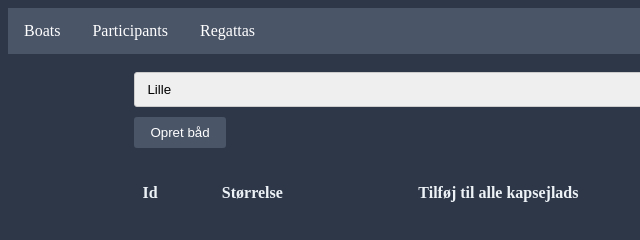
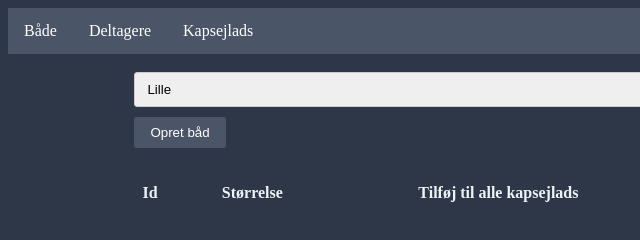
Before and after one commit to DanielStarckLorenzen/kapsejlads24timersFrontend, a website: page boats.html in a window 1280 px wide. Shown: the full height of the page, 0-640 px from the left. Drawn offline with Linux system fonts and the light colour scheme; no server answers.

Commit message:
second commit

```diff
--- a/boats.html
+++ b/boats.html
@@ -10,9 +10,9 @@
 <body onload="getBoats()">
 <nav class="navbar">
     <ul>
-        <li><a href="boats.html">Boats</a></li>
-        <li><a href="participants.html">Participants</a></li>
-        <li><a href="regattas.html">Regattas</a></li>
+        <li><a href="boats.html">Både</a></li>
+        <li><a href="participants.html">Deltagere</a></li>
+        <li><a href="regattas.html">Kapsejlads</a></li>
     </ul>
 </nav>
 <br>
```
Also changed, not shown: participants.html (+3 -3 lines), regattas.html (+3 -3 lines).
